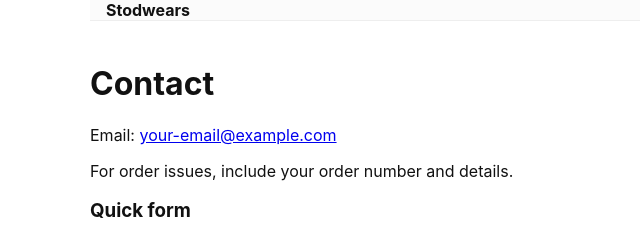
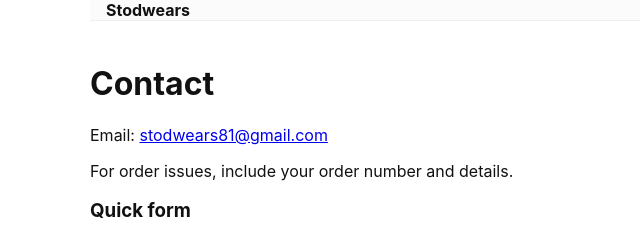
Before and after one commit to Lucianstoddard/Stodwears, a plain HTML site: page contact.html in a window 1280 px wide. Shown: the top 238 px of the page, 0-640 px from the left. Drawn offline with Linux system fonts and the light colour scheme.

Commit message:
Update contact email address in contact.html

```diff
--- a/contact.html
+++ b/contact.html
@@ -20,7 +20,7 @@
 
 <main class="container" style="padding:22px 0">
   <h1>Contact</h1>
-  <p class="muted">Email: <a href="mailto:your-email@example.com">your-email@example.com</a></p>
+  <p class="muted">Email: <a href="mailto:your-email@example.com">stodwears81@gmail.com</a></p>
   <p class="muted">For order issues, include your order number and details.</p>
   <h3 style="margin-top:18px">Quick form</h3>
   <!-- Formspree or similar can be used for static form submissions -->
```
